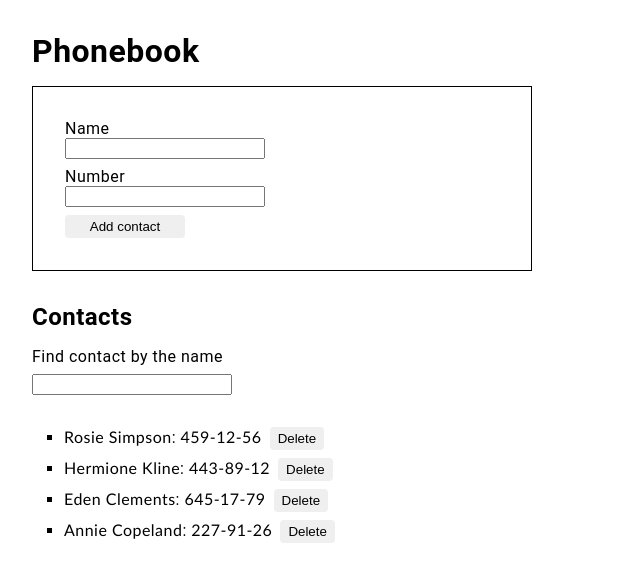
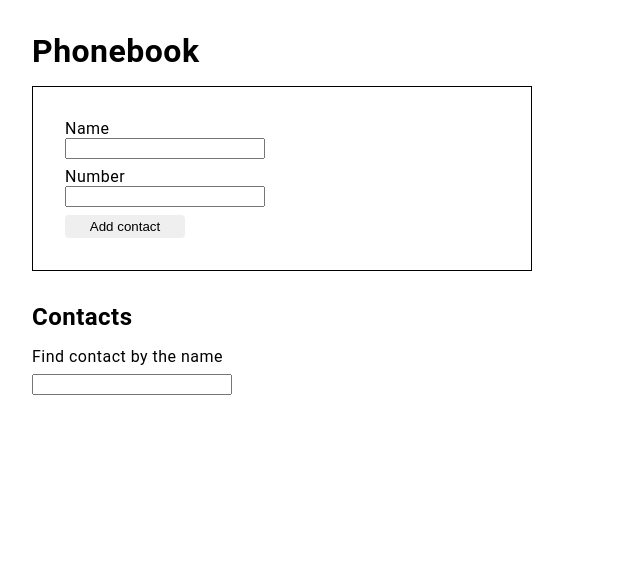
Before and after one commit to ArtemHryn/goit-react-hw-08-phonebook, a React (Create React App) app: page / in a window 1280 px wide. Shown: the top 582 px of the page, without its empty margins (0-640 px from the left). Built offline with nearby package versions, Linux system fonts and the light colour scheme.

Commit message:
adding to localStorage

```diff
--- a/src/components/App.jsx
+++ b/src/components/App.jsx
@@ -7,17 +7,31 @@ import { Contacts } from './Contacts/Contacts';
 import { ContactsFilter } from './ContactsFilter/ContactsFilter';
 import { Title, ContactTitle, Container } from './App.styled';
 
+const CONTACTS = 'contacts';
 
 export class App extends Component {
   state = {
     contacts: [
-      { id: 'id-1', name: 'Rosie Simpson', number: '459-12-56' },
-      { id: 'id-2', name: 'Hermione Kline', number: '443-89-12' },
-      { id: 'id-3', name: 'Eden Clements', number: '645-17-79' },
-      { id: 'id-4', name: 'Annie Copeland', number: '227-91-26' },
     ],
     filter: '',
   };
+
+  componentDidMount() {
+    const contacts = JSON.parse(localStorage.getItem(CONTACTS));
+    if (contacts) {
+      this.setState({ contacts });
+    }
+}
+
+  componentDidUpdate(prevProp, prevState) {
+    console.log('2');
+    const nextContacts = this.state.contacts;
+    const prevContacts = prevState.contacts;
+    if (nextContacts !== prevContacts) {
+      console.log('1');
+      localStorage.setItem(CONTACTS, JSON.stringify(nextContacts));
+    }
+  }
 
   onFormSubmit = ({ name, number }) => {
     const checkContactName = this.state.contacts.some(
```
